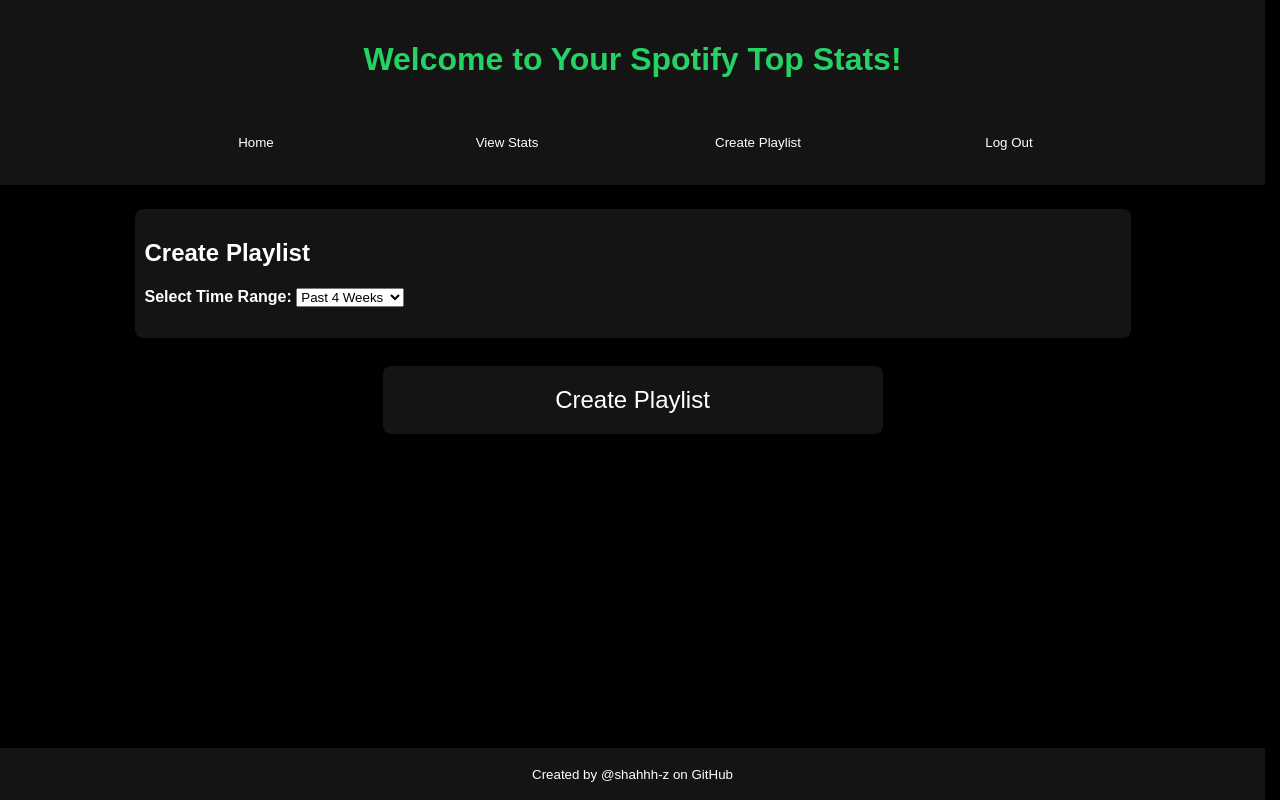
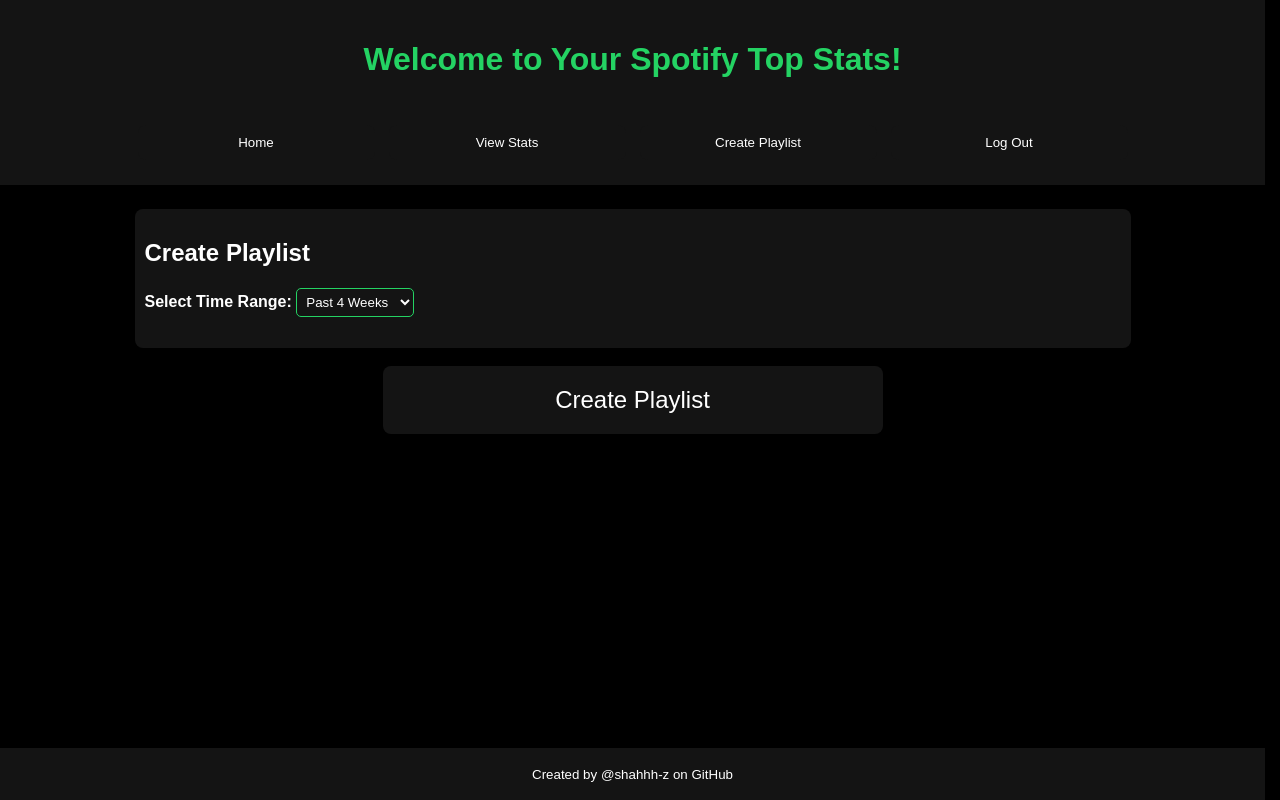
Before and after one commit to shahhh-z/YourSpotifyTopStats, a Flask app: page /playlist in a window 1280 px wide. Run offline with Flask 3, Linux system fonts and the light colour scheme.

Commit message:
Update styles.css

```diff
--- a/static/css/styles.css
+++ b/static/css/styles.css
@@ -1,6 +1,7 @@
 html {
     overflow: auto;
     scrollbar-gutter: stable;
+    scrollbar-color: #24d363 #141414;
 }
 html, body {
     height: 100%;
@@ -44,17 +45,28 @@
     box-sizing: border-box;
     text-align: center;
 }
-.footer{
-    margin: 0;
+.footer {
+    margin-top: auto;
     padding: 5px;
     width: 100%;
     background-color: #141414;
     box-sizing: border-box;
 }
+select {
+    background-color: #141414;
+    color: white;
+    border: 1px solid #24d363;
+    border-radius: 5px;
+    padding: 5px;
+    font-family: Arial;
+}
 p {
     font-family: Arial;
     color: #FFFFFF;
     font-size: smaller;
+}
+.list-text {
+    font-weight: bold;
 }
 .header .button-container {
     width: 1000px;
@@ -76,7 +88,7 @@
 }
 button:hover {
     background-color: #24d363;
-    color: white;
+    color: black;
 }
 .blank {
     background-color: black
```
